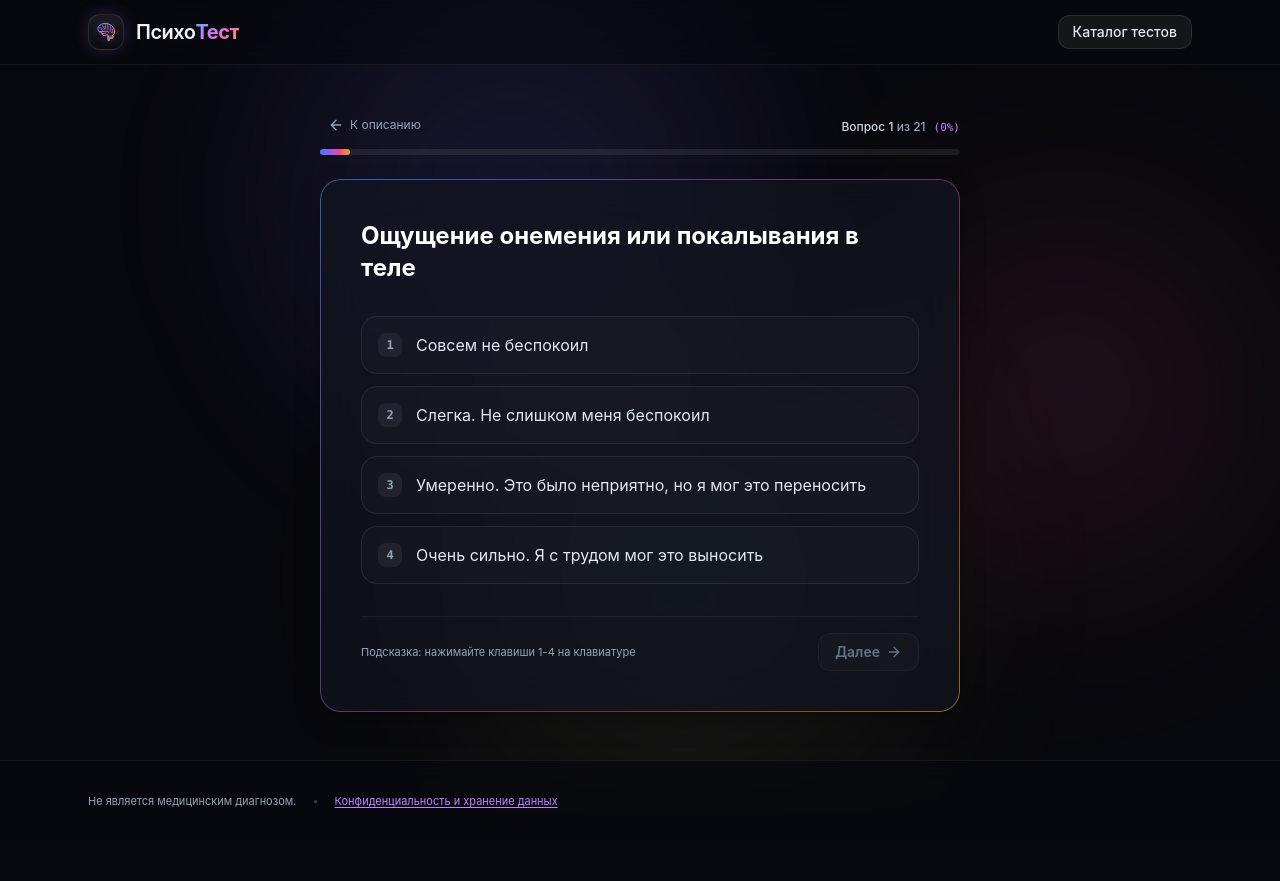
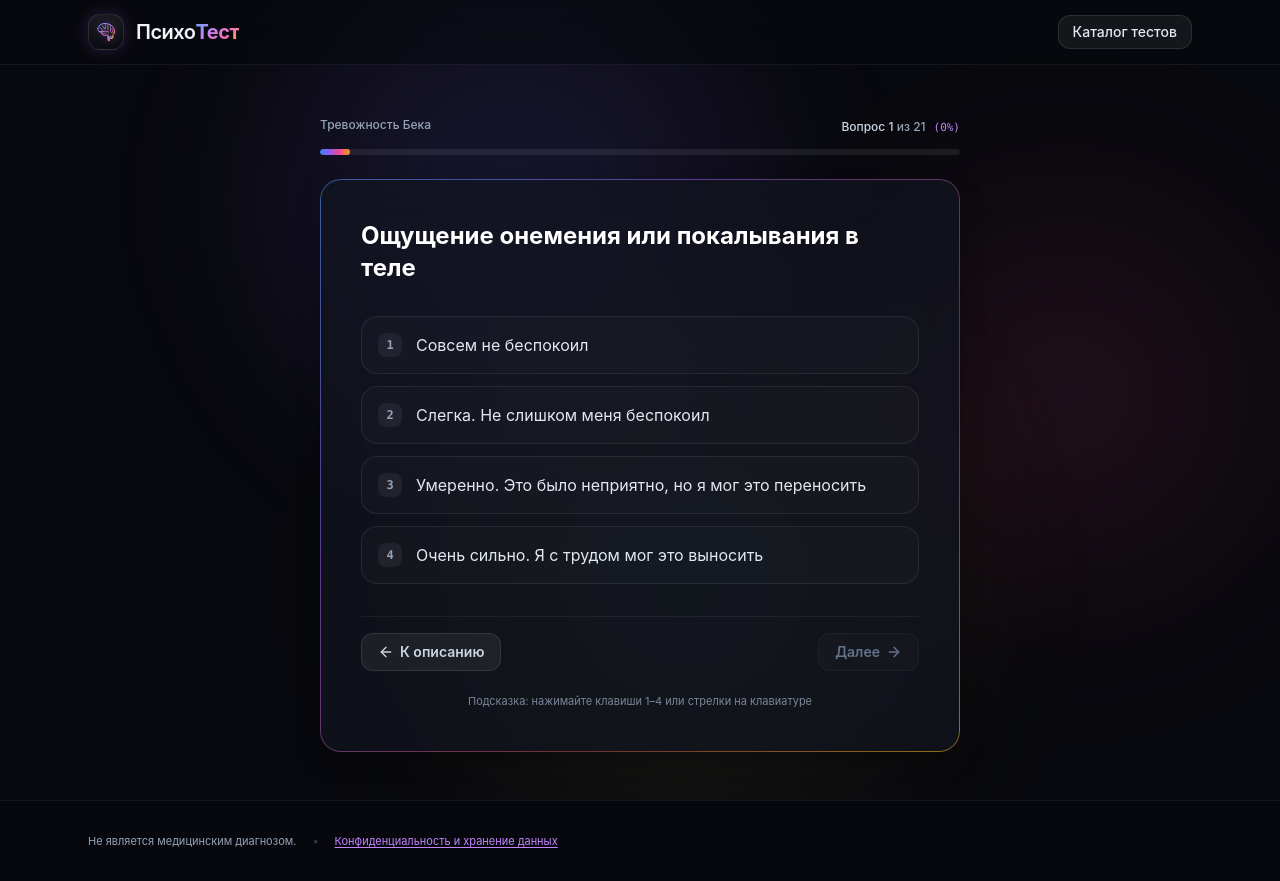
Before and after one commit to psychomanya/psychotests, a Next.js app: page /test/bai in a window 1280 px wide. Both pictures are taken after a click on the button "Приступить к тестированию". Before the commit the page ends 841 px from the top, so only its background shows below. Built offline with nearby package versions, Linux system fonts and the light colour scheme.

Commit message:
feat: align back button with next button and move keyboard hint below

```diff
--- a/scripts/deploy-gh-pages.js
+++ b/scripts/deploy-gh-pages.js
@@ -17,7 +17,7 @@ execSync(`"${git}" config user.name psychomanya`, { cwd, env, stdio: 'inherit' }
 execSync(`"${git}" config user.email psychomanya@users.noreply.github.com`, { cwd, env, stdio: 'inherit' });
 execSync(`"${git}" checkout -b gh-pages`, { cwd, env, stdio: 'inherit' });
 execSync(`"${git}" add -A`, { cwd, env, stdio: 'inherit' });
-execSync(`"${git}" commit -m "deploy: remove HADS subtitle"`, { cwd, env, stdio: 'inherit' });
+execSync(`"${git}" commit -m "deploy: align back and next buttons, move keyboard hint below"`, { cwd, env, stdio: 'inherit' });
 execSync(`"${git}" remote add origin https://github.com/psychomanya/psychotests.git`, { cwd, env, stdio: 'inherit' });
 execSync(`"${git}" push origin gh-pages --force`, { cwd, env, stdio: 'inherit' });
 
--- a/src/components/TestRunner.tsx
+++ b/src/components/TestRunner.tsx
@@ -188,15 +188,11 @@ export default function TestRunner({ test }: TestRunnerProps) {
       {/* Top Header / Progress */}
       <div className="mb-6">
         <div className="flex items-center justify-between gap-4 mb-3">
-          <button
-            onClick={handlePrev}
-            className="inline-flex items-center gap-1.5 text-xs text-slate-400 hover:text-white transition-colors py-1 px-2 rounded-lg hover:bg-white/[0.05]"
-          >
-            <ArrowLeft className="w-4 h-4" />
-            <span>{currentIndex === 0 ? 'К описанию' : 'Назад'}</span>
-          </button>
+          <span className="text-xs font-medium text-slate-400 truncate max-w-[220px] sm:max-w-none">
+            {test.shortTitle}
+          </span>
 
-          <div className="text-right">
+          <div className="text-right shrink-0">
             <span className="text-xs font-medium text-slate-300">
               Вопрос {currentIndex + 1}{' '}
               <span className="text-slate-400">из {totalQuestions}</span>
@@ -273,19 +269,24 @@ export default function TestRunner({ test }: TestRunnerProps) {
           )}
 
           {/* Footer Navigation */}
-          <div className="flex items-center justify-between pt-4 border-t border-white/[0.06]">
-            <span className="text-[11px] text-slate-400 hidden sm:inline">
-              Подсказка: нажимайте клавиши 1-{currentQuestion.options.length} на клавиатуре
-            </span>
+          <div className="pt-4 border-t border-white/[0.06]">
+            <div className="flex items-center justify-between gap-4">
+              <button
+                onClick={handlePrev}
+                className="inline-flex items-center gap-1.5 px-4 py-2 rounded-xl text-xs sm:text-sm font-semibold transition-all bg-white/[0.06] hover:bg-white/[0.12] text-slate-300 hover:text-white border border-white/[0.1] active:scale-95"
+              >
+                <ArrowLeft className="w-4 h-4" />
+                <span>{currentIndex === 0 ? 'К описанию' : 'Назад'}</span>
+              </button>
 
-            <div className="flex items-center gap-3 ml-auto">
+              <div className="flex items-center gap-3">
                 {currentIndex < totalQuestions - 1 ? (
                   <button
                     onClick={handleNext}
                     disabled={!isCurrentAnswered}
                     className={`inline-flex items-center gap-1.5 px-4 py-2 rounded-xl text-xs sm:text-sm font-semibold transition-all ${
                       isCurrentAnswered
-                      ? 'bg-white/[0.1] hover:bg-white/[0.18] text-white border border-white/[0.15]'
+                        ? 'bg-white/[0.1] hover:bg-white/[0.18] text-white border border-white/[0.15] active:scale-95 shadow-sm'
                         : 'bg-white/[0.02] text-slate-500 border border-white/[0.04] cursor-not-allowed'
                     }`}
                   >
@@ -313,6 +314,14 @@ export default function TestRunner({ test }: TestRunnerProps) {
                 )}
               </div>
             </div>
+
+            {/* Keyboard hint below buttons */}
+            <div className="text-center mt-3 pt-1">
+              <span className="text-[11px] text-slate-400/80">
+                Подсказка: нажимайте клавиши 1–{currentQuestion.options.length} или стрелки на клавиатуре
+              </span>
+            </div>
+          </div>
         </div>
       )}
     </div>
```
Lines whose indentation alone changed are shown as unchanged.
